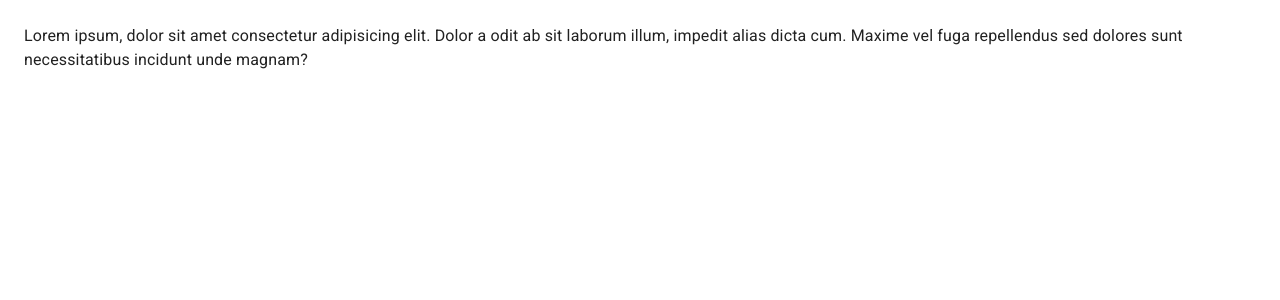
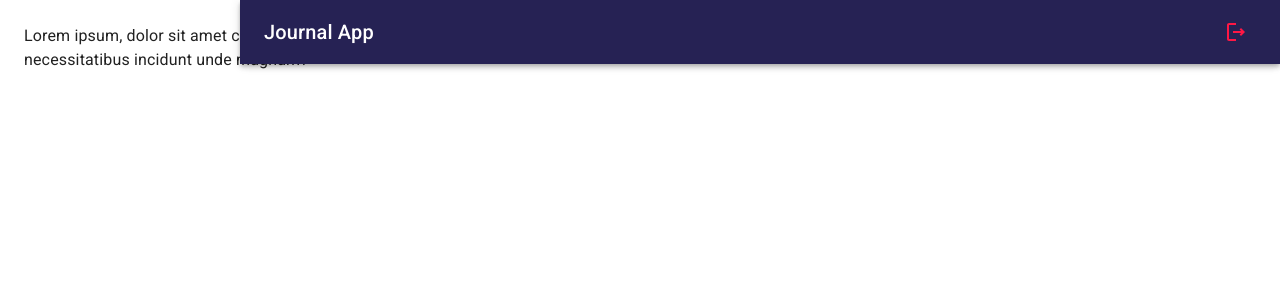
Before and after one commit to Fereiral18/JournalApp--Test-MUI, a React (Vite) app: page / in a window 1280 px wide. Shown: the top 300 px of the page. Built offline with nearby package versions, Linux system fonts and the light colour scheme.

Commit message:
[LFereira] add navBar or pages

```diff
--- a/src/journal/JournalLayout.jsx
+++ b/src/journal/JournalLayout.jsx
@@ -1,4 +1,5 @@
 import { Box } from "@mui/material"
+import { NavBar } from "./components/NavBar";
 
 const drawerWidth = 240;
 
@@ -6,7 +7,7 @@
   return (
     <Box sx={{display: 'flex'}}>
 
-        {/* navBar */}
+       <NavBar drawerWidth={drawerWidth}/>
 
         {/* SideBar */}
         <Box
--- /dev/null
+++ b/src/journal/components/NavBar.jsx
@@ -0,0 +1,32 @@
+import { LogoutOutlined, MenuOutlined } from "@mui/icons-material"
+import { AppBar, Grid, IconButton, Toolbar, Typography } from "@mui/material"
+
+
+export const NavBar = ({drawerWidth = 240}) => {
+  return (
+    <AppBar
+    position="fixed"
+    sx= {{
+        width: {sm: `calc(100% - ${drawerWidth}px)`},
+    ml: {sm: `${drawerWidth}px`}
+}}
+>
+        <Toolbar>
+            <IconButton
+            color='inherit'
+            edge='start'
+            sx={{mr: 2, display: {sm: 'none'}}}>
+                <MenuOutlined />
+            </IconButton>
+            <Grid container direction='row' justifyContent='space-between' alignItems='center'>
+                <Typography variant='h6' noWrap component='div'>Journal App</Typography>
+
+                <IconButton color="error">
+                    <LogoutOutlined/>
+                </IconButton>
+            </Grid>
+        </Toolbar>
+
+    </AppBar>
+  )
+}
--- /dev/null
+++ b/src/journal/components/index.js
@@ -0,0 +1 @@
+export * from './NavBar'
```
